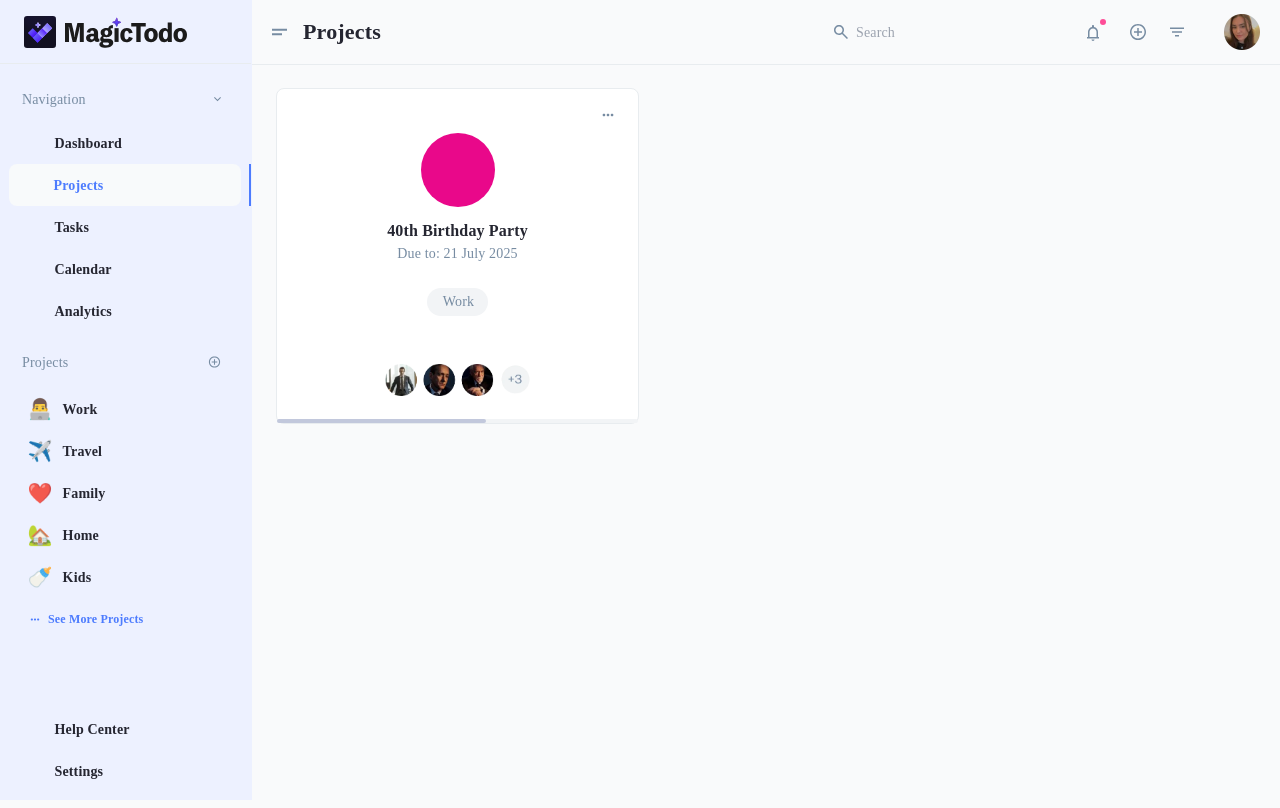
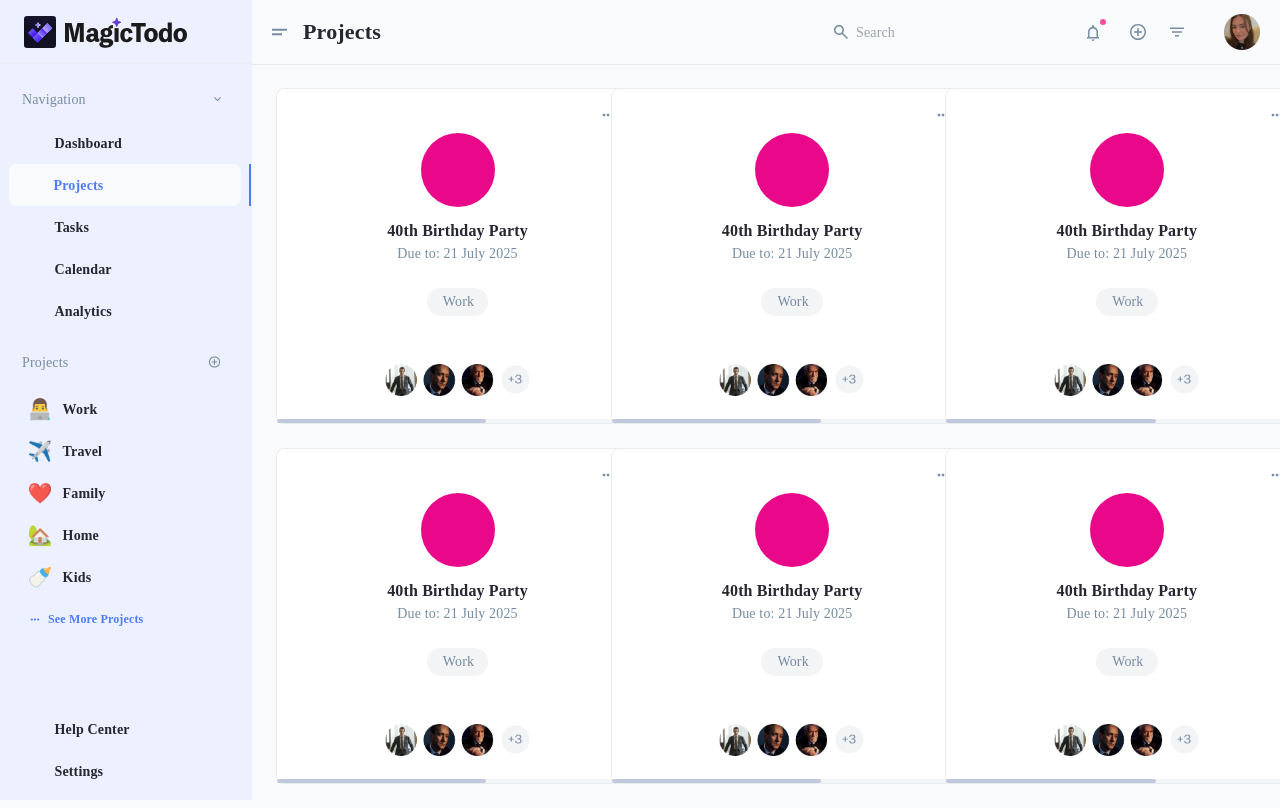
Before and after one commit to tryfoobar/demo-app, a React (Create React App) app: page /projects in a window 1280 px wide. Built offline with nearby package versions, Linux system fonts and the light colour scheme.

Commit message:
added card to project page

```diff
--- a/src/pages/projects.jsx
+++ b/src/pages/projects.jsx
@@ -1,11 +1,64 @@
 import React from "react";
 import ProjectCard from "../components/Projects/ProjectCard";
+
+const projects = [
+  {
+    title: "Vaulter Acquisition",
+    color: "#E9088A",
+    progress: "85%",
+    date: "21 July 2025",
+    type: "Work",
+  },
+  {
+    title: "40th Birthday Party",
+    color: "#63AEFF",
+    progress: "48%",
+    date: "12 Dec 2025",
+    type: "Family",
+  },
+  {
+    title: "Project 3",
+    color: "#FBF2A6",
+    progress: "92%",
+    date: "10 Dec 2025",
+    type: "Home",
+  },
+  {
+    title: "Project 4",
+    color: "#FB5E60",
+    progress: "73%",
+    date: "17 Nov 2025",
+    type: "Work",
+  },
+  {
+    title: "Project 5",
+    color: "#F6AFFF",
+    progress: "83%",
+    date: "08 July 2025",
+    type: "Home",
+  },
+  {
+    title: "Project 6",
+    color: "#FEB56C",
+    progress: "20%",
+    type: "Kids",
+    date: "29 Nov 2025",
+  },
+];
 
 const Projects = () => {
   return (
     <section>
-      <div>
-        <ProjectCard />
+      <div className="grid grid-cols-3 gap-6">
+        {projects.map((project) => (
+          <ProjectCard
+            color={project.color}
+            title={project.title}
+            type={project.type}
+            date={project.date}
+            progress={project?.progress}
+          />
+        ))}
       </div>
     </section>
   );
```
